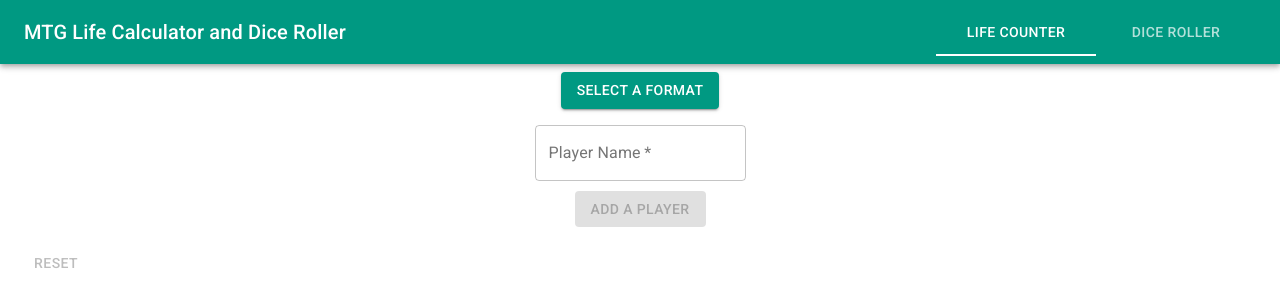
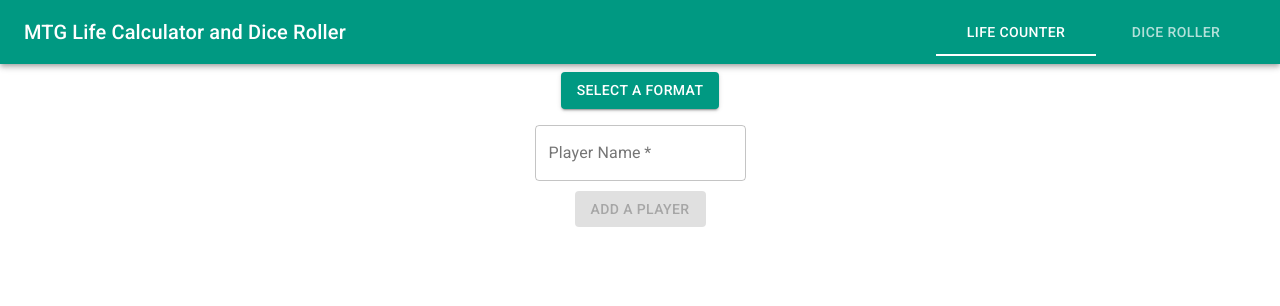
Before and after one commit to lritter79/material-ui-mtg-life-calculator, a React (Create React App) app: page /lifecounter in a window 1280 px wide. Shown: the top 306 px of the page. Built offline with nearby package versions, Linux system fonts and the light colour scheme.

Commit message:
added conditional rendering for reset button

```diff
--- a/src/Components/LifeCounter/LifeCounter.js
+++ b/src/Components/LifeCounter/LifeCounter.js
@@ -96,17 +96,20 @@
         ))}
       </Menu>
       <AddPlayerForm setPlayers={setPlayers} players={players} />
-      {players.length < 1 && (
+      <div className={classes.center}>
+        {players.length >= 1 && (
           <Button
             color="primary"
             aria-label="reset life totals"
-          component="span"
+            component="div"
             disabled={players.length < 1 ? true : false}
             onClick={onResetClick}
+            variant="outlined"
           >
-          Reset
+            Reset Life Totals
           </Button>
         )}
+      </div>
 
       <LifeCounterGrid players={players} setPlayers={setPlayers} />
     </div>
```
Lines whose indentation alone changed are shown as unchanged.
